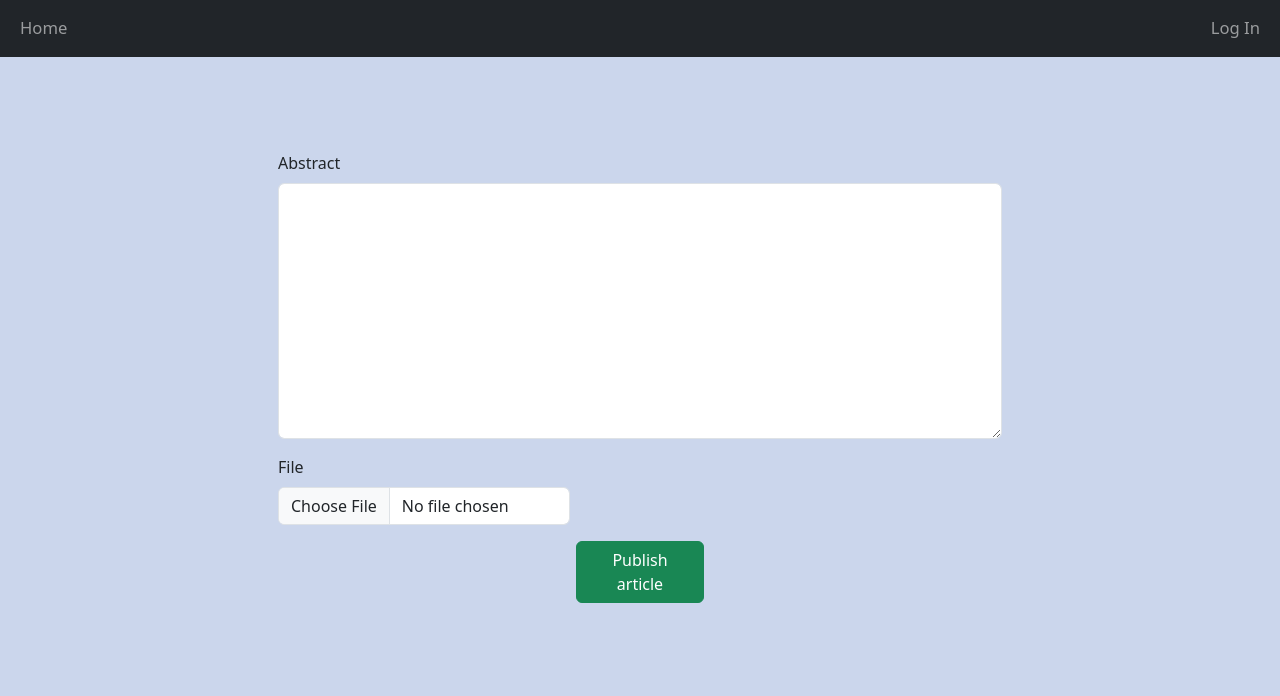
After one commit to EduardSchodl/web-semestralni_prace, a PHP site: template src/Views/PublishArticleView.twig in a window 1280 px wide. The commit adds this page. Shown: the top 696 px of the page. Run offline with PHP 8.4, Linux system fonts and the light colour scheme; the template is opened without the code that fills it, so the values that code supplies are empty; some libraries are stand-ins or nearby versions.

Commit message:
article publish

```diff
--- a/src/Views/BaseView.twig
+++ b/src/Views/BaseView.twig
@@ -13,6 +13,7 @@
         <link rel="stylesheet" href="/web-semestralni_prace/src/css/base.css">
         <link rel="stylesheet" href="/web-semestralni_prace/src/css/auth.css">
         <link rel="stylesheet" href="/web-semestralni_prace/src/css/articleDetail.css">
+        <link rel="stylesheet" href="/web-semestralni_prace/src/css/publishForm.css">
         <title>{% block title %}My Application{% endblock %}</title>
         <base href="http://localhost/web-semestralni_prace/src/">
     </head>
@@ -34,6 +35,7 @@
                             <a class="nav-item nav-link {% if current_path == '/login' or current_path == '/register' %}active{% endif %}" href="login">Log In</a>
                         {% endif %}
                     {% else %}
+                        <a href="publish" class="nav-item nav-link">Publish article</a>
                         <p id="loggedUser">{{ app.user["first_name"] }} {{ app.user["last_name"] }}</p>
                         <a id="logoutButton" class="nav-item nav-link" href="logout">
                             <svg xmlns="http://www.w3.org/2000/svg" width="16" height="16" fill="currentColor" class="bi bi-door-open-fill" viewBox="0 0 16 16">
--- a/src/Views/HomeView.twig
+++ b/src/Views/HomeView.twig
@@ -15,7 +15,7 @@
             <div class="card">
                 <div class="card-body">
                     <h5 class="card-title">{{ article.title }}</h5>
-                    <p class="card-text">{{ article.article_content|length > 255 ? article.article_content|slice(0, 255) ~ '...' : article.article_content }}</p>
+                    <p class="card-text">{{ article.abstract|length > 255 ? article.abstract|slice(0, 255) ~ '...' : article.abstract }}</p>
                     <div class="row card-bottom">
                         <a href="articles/{{ article.id_article }}" class="btn btn-primary col-sm-4">Číst dále</a>
                         <footer class="blockquote-footer col-sm-6">
--- /dev/null
+++ b/src/Views/PublishArticleView.twig
@@ -0,0 +1,21 @@
+{% extends "BaseView.twig" %}
+
+{% block title %} {{ title }} {% endblock %}
+
+{% block content %}
+    <div id="publishForm">
+        <form class="row g-3" method="post" enctype="multipart/form-data">
+            <div class="col-12">
+                <label for="abstract" class="form-label">Abstract</label>
+                <textarea class="form-control" id="abstract" name="abstract" required></textarea>
+            </div>
+            <div class="col-md-5">
+                <label for="file" class="form-label">File</label>
+                <input type="file" class="form-control" id="file" name="file" required>
+            </div>
+            <div class="col-12">
+                <button id="submitArticle" type="submit" class="btn btn-success">Publish article</button>
+            </div>
+        </form>
+    </div>
+{% endblock %}
--- /dev/null
+++ b/src/css/publishForm.css
@@ -0,0 +1,18 @@
+#submitArticle{
+    width: 10vw;
+    display: block;
+    margin: auto;
+}
+
+#publishForm{
+    margin: 0 auto;
+    display: flex;
+    align-items: center;
+    justify-content: center;
+    height: 80vh;
+    flex-direction: column;
+}
+
+#abstract{
+    height: 20vw;
+}
```
Also changed, not shown: src/Controllers/ArticleController.php (+37 -0 lines), src/Models/ArticleModel.php (+25 -0 lines), src/Views/ArticleView.twig (+9 -1 lines), src/settings.inc.php (+14 -0 lines).
